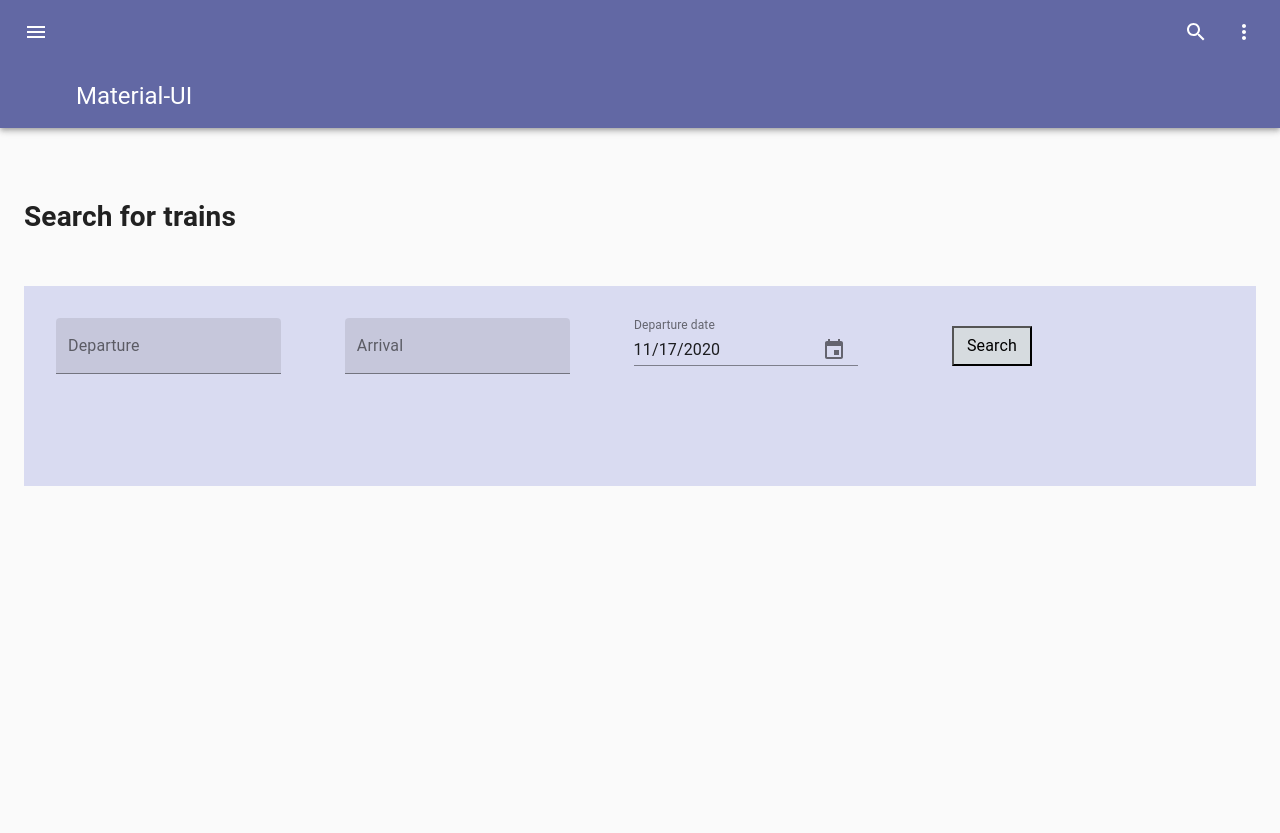
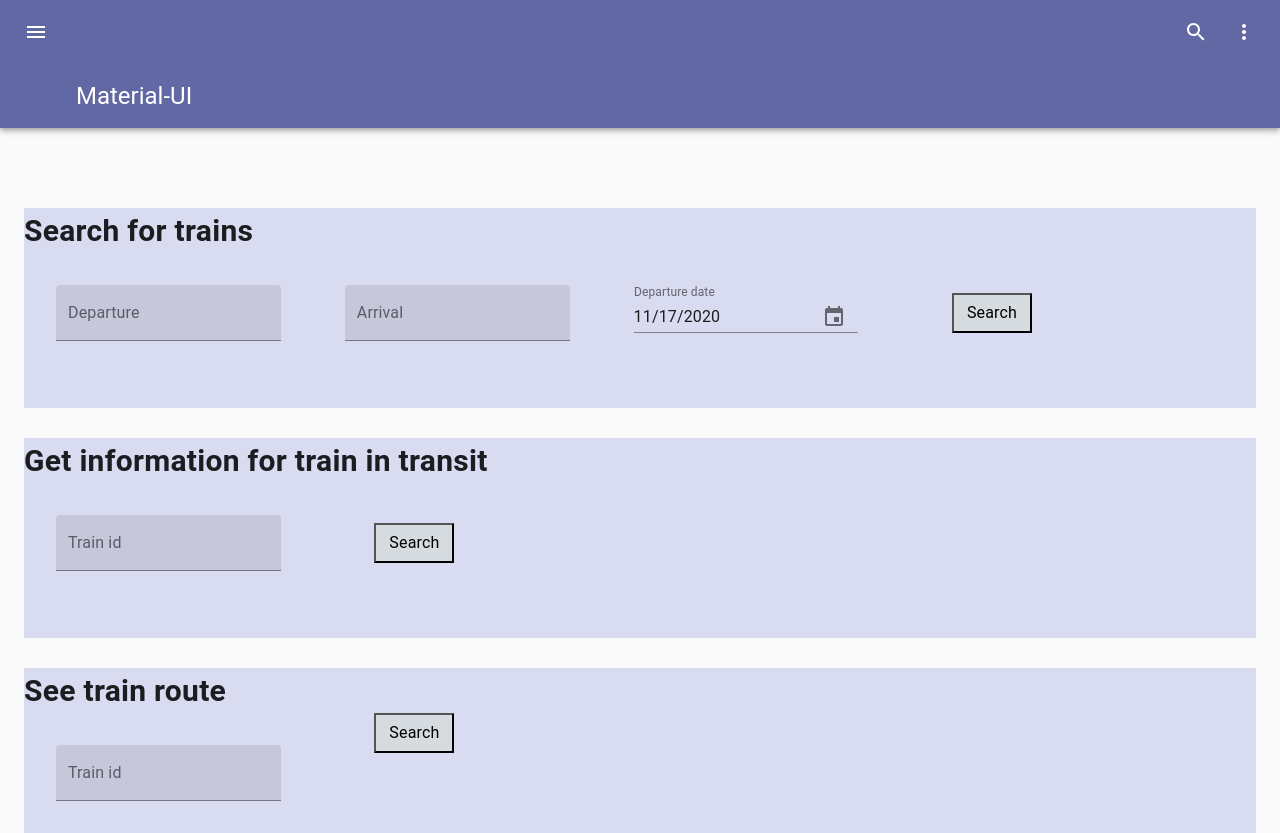
Before and after one commit to pitileacpaula/TW-project, a React (Create React App) app: page / in a window 1280 px wide. Before the commit the page ends 800 px from the top, so only its background shows below. Built offline with nearby package versions, Linux system fonts and the light colour scheme.

Commit message:
Made some more changes to main page

```diff
--- a/package.json
+++ b/package.json
@@ -12,6 +12,7 @@
     "@testing-library/user-event": "^12.2.2",
     "date-fns": "^2.16.1",
     "material-ui": "^0.20.2",
+    "ol": "^6.4.3",
     "react": "^17.0.1",
     "react-dom": "^17.0.1",
     "react-scripts": "4.0.0",
--- a/src/Home.js
+++ b/src/Home.js
@@ -12,6 +12,11 @@ import CssBaseline from '@material-ui/core/CssBaseline';
 import TextField from '@material-ui/core/TextField';
 import Grid from '@material-ui/core/Grid';
 import 'date-fns';
+import 'ol/ol.css';
+import Map from 'ol/Map';
+import OSM from 'ol/source/OSM';
+import TileLayer from 'ol/layer/Tile';
+import View from 'ol/View';
 
 import DateFnsUtils from '@date-io/date-fns';
 import {
@@ -19,9 +24,6 @@ import {
   KeyboardTimePicker,
   KeyboardDatePicker,
 } from '@material-ui/pickers';
-
-
-
 
 
 const useStyles = makeStyles((theme) => ({
@@ -85,9 +87,11 @@ export default function ProminentAppBar() {
       <CssBaseline />
       <Container fixed className = {classes.container}>
 
+
+        <Typography component="div" style={{ position:'relative' }}>
             <form className = {classes.cautare}>
-        <h1> Search for trains </h1>
             <Typography component="div" style={{ backgroundColor: '#D9DBF1', top : '30px', height: '25vh', position:'relative' }}  >
+                <Typography component="h1" style={{ top:'10%', fontWeight:'bold', fontSize:'30px'}}>Search for trains </Typography>
                 <TextField  id="filled-search" label=" Departure" type="search" variant="filled" />
                 <TextField  id="filled-search" label=" Arrival" type="search" variant="filled" />
                 <MuiPickersUtilsProvider utils={DateFnsUtils}>
@@ -104,12 +108,31 @@ export default function ProminentAppBar() {
                      'aria-label': 'change date',
                      }}/>
                 </MuiPickersUtilsProvider>
-        <Typography component="button" style={{ backgroundColor: '#D6DBDF ', height: '5vh', width:'10vh', top:'50%', position:'relative', top:'20%', left:'5%'}}>
+                <Typography component="button" style={{ backgroundColor: '#D6DBDF ', height: '5vh', width:'10vh', position:'relative', top:'20%', left:'5%'}}>
                 Search
                 </Typography>
             </Typography>
+            </form>
+            <form className = {classes.cautare}>
+            <Typography component="div" style={{ backgroundColor: '#D9DBF1', top : '60px', height: '25vh', position:'relative' }}  >
+                <Typography component="h1" style={{ fontWeight:'bold', fontSize:'30px', position:'relative'}}> Get information for train in transit </Typography>
+                <TextField  id="filled-search" label=" Train id" type="search" variant="filled" />
+                <Typography component="button" style={{ backgroundColor: '#D6DBDF ', height: '5vh', width:'10vh', top:'20%', position:'relative', left:'5%'}}>
+                Search
+                </Typography>
+            </Typography>
+            </form>
+            <form className = {classes.cautare}>
+            <Typography component="div" style={{ backgroundColor: '#D9DBF1', top : '90px', position:'relative' }}  >
+                <Typography component="h1" style={{ fontWeight:'bold', fontSize:'30px', position:'relative'}}> See train route </Typography>
+                <TextField  id="filled-search" label=" Train id" type="search" variant="filled" />
+                <Typography component="button" style={{ backgroundColor: '#D6DBDF ', height: '5vh', width:'10vh', position:'relative', top:'20%', left:'5%'}}>
+                Search
+                </Typography>
+            </Typography>
+            </form>
 
-        </form>
+        </Typography>
       </Container>
     </div>
   );
```
Also changed, not shown: 1 other file (tests, documents, lock files or other folders). Lines whose indentation alone changed are shown as unchanged.
